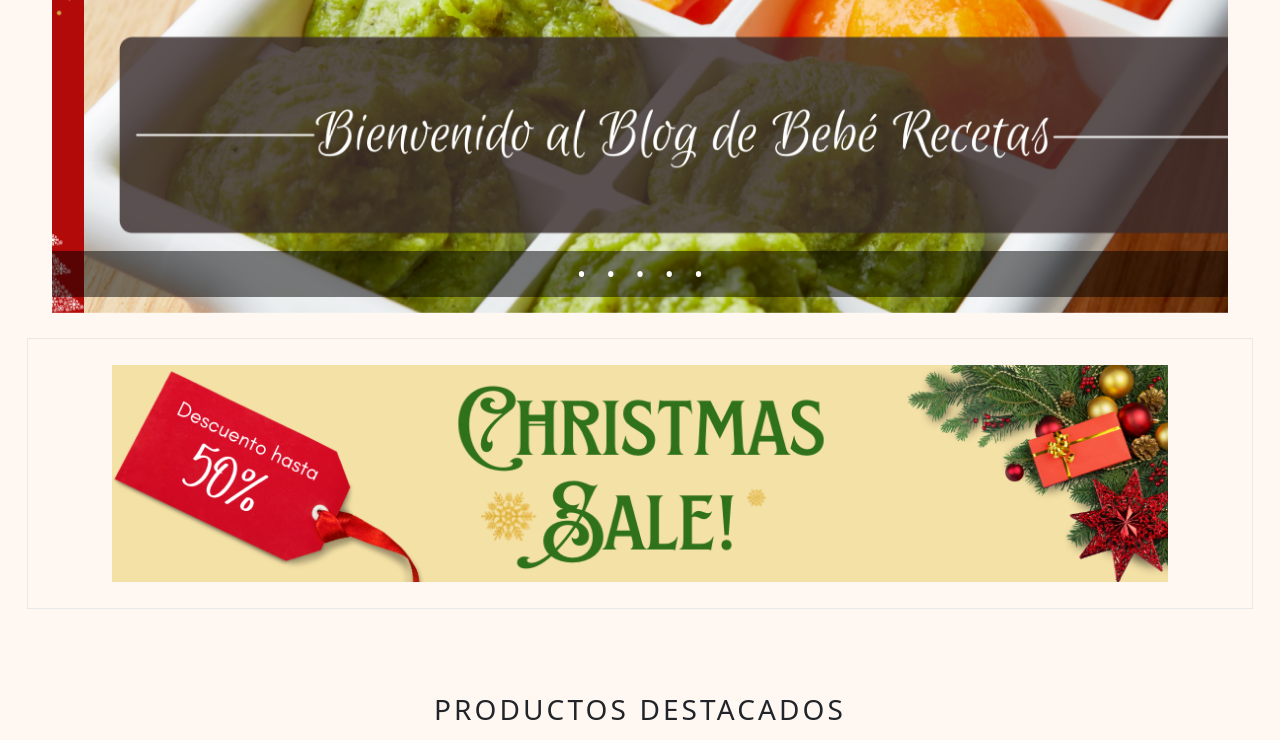
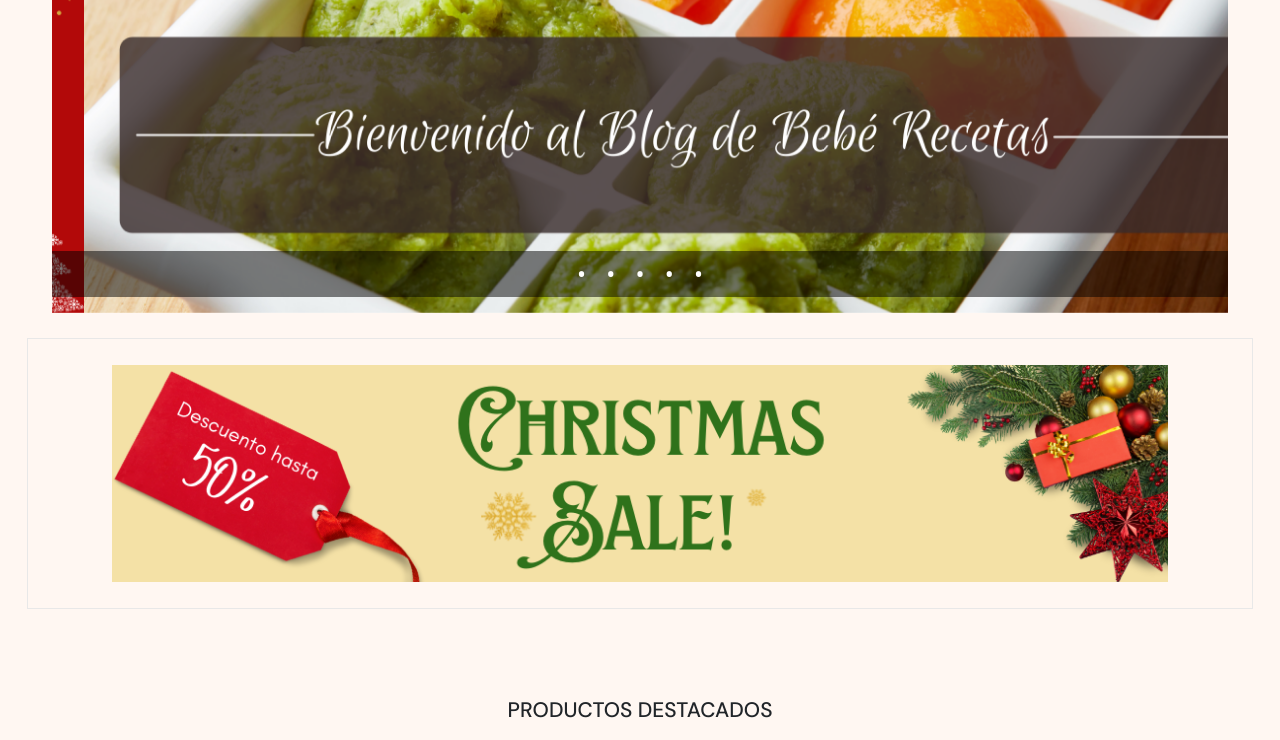
Before and after one commit to katy-ac/BebeRecetas, a website: page index.html in a window 1280 px wide. Shown: the part 212-952 px from the top of the page. Drawn offline with nearby package versions, Linux system fonts and the light colour scheme.

Commit message:
titulos y SEO

```diff
--- a/index.html
+++ b/index.html
@@ -102,7 +102,7 @@
                 <img id="publicidad" class="img-fluid" src="img/Descuento.png" alt="Publicidad">
               </div>
               <div class="titular box text-center">
-                <h2>Productos Destacados</h2>
+                <h1>Productos Destacados</h1>
               </div>
         </header>
         <main id="recetas" class="container-fluid">
```
